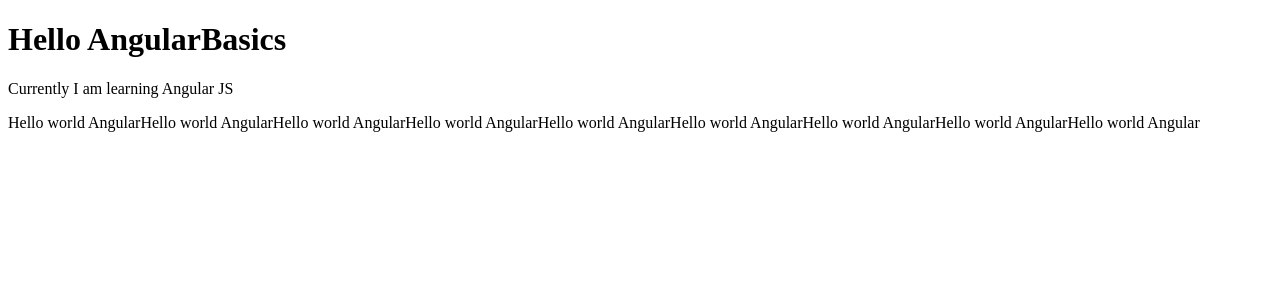
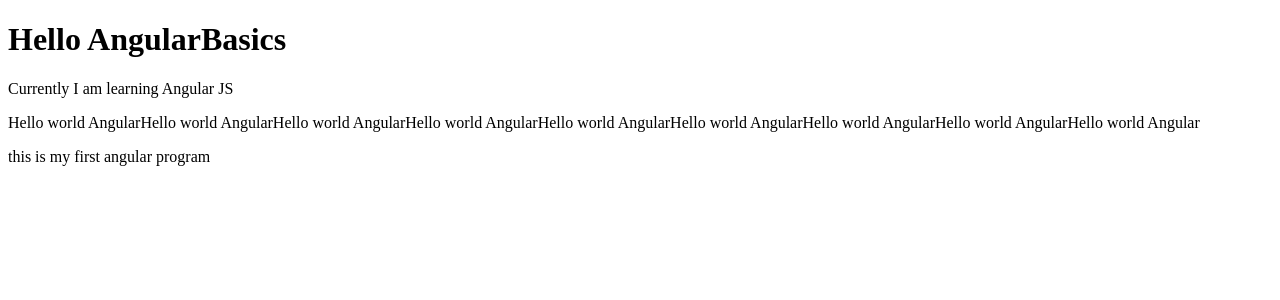
Before and after one commit to Asad9340/Learning-Angular, an Angular app: page / in a window 1280 px wide. Shown: the top 300 px of the page. Built offline with nearby package versions, Linux system fonts and the light colour scheme.

Commit message:
added some changes

```diff
--- a/src/app/app.component.html
+++ b/src/app/app.component.html
@@ -1,3 +1,4 @@
 <h1>Hello {{title}}</h1>
 <p>Currently I am learning Angular JS</p>
 <p>{{description}}</p>
+<p>this is my first angular program</p>
```
